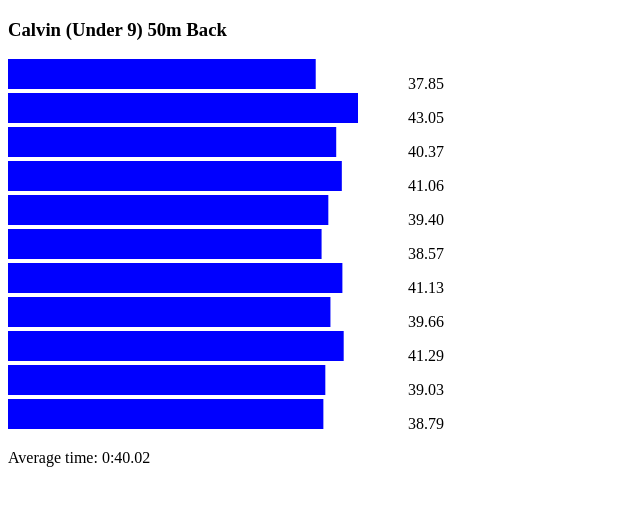
After one commit to calvindwade/HeadFirstPython, a Flask app: template Learning/webapp/templates/Calvin-9-50m-Back.html in a window 1280 px wide. The commit adds this page. Shown: the top 506 px of the page, without its empty margins (0-640 px from the left). Run offline with Flask 3, Linux system fonts and the light colour scheme; the template is opened without the code that fills it, so the values that code supplies are empty.

Commit message:
Chapter 8

```diff
--- /dev/null
+++ b/Learning/webapp/templates/Calvin-9-50m-Back.html
@@ -0,0 +1,43 @@
+<!DOCTYPE html>
+                    <html>
+                        <head>
+                            <title>Calvin (Under 9) 50m Back</title>
+                        </head>
+                        <body>
+                            <h3>Calvin (Under 9) 50m Back</h3>
+                            <svg height="30" width="400">
+                                <rect height="30" width="307.72" style="fill:rgb(0,0,255);" />
+                            </svg>37.85<br />
+                            <svg height="30" width="400">
+                                <rect height="30" width="350.0" style="fill:rgb(0,0,255);" />
+                            </svg>43.05<br />
+                            <svg height="30" width="400">
+                                <rect height="30" width="328.21" style="fill:rgb(0,0,255);" />
+                            </svg>40.37<br />
+                            <svg height="30" width="400">
+                                <rect height="30" width="333.82" style="fill:rgb(0,0,255);" />
+                            </svg>41.06<br />
+                            <svg height="30" width="400">
+                                <rect height="30" width="320.33" style="fill:rgb(0,0,255);" />
+                            </svg>39.40<br />
+                            <svg height="30" width="400">
+                                <rect height="30" width="313.58" style="fill:rgb(0,0,255);" />
+                            </svg>38.57<br />
+                            <svg height="30" width="400">
+                                <rect height="30" width="334.39" style="fill:rgb(0,0,255);" />
+                            </svg>41.13<br />
+                            <svg height="30" width="400">
+                                <rect height="30" width="322.44" style="fill:rgb(0,0,255);" />
+                            </svg>39.66<br />
+                            <svg height="30" width="400">
+                                <rect height="30" width="335.69" style="fill:rgb(0,0,255);" />
+                            </svg>41.29<br />
+                            <svg height="30" width="400">
+                                <rect height="30" width="317.32" style="fill:rgb(0,0,255);" />
+                            </svg>39.03<br />
+                            <svg height="30" width="400">
+                                <rect height="30" width="315.37" style="fill:rgb(0,0,255);" />
+                            </svg>38.79<br />
+                            <p>Average time: 0:40.02</p>
+                        </body>
+                    </html>
--- a/Learning/webapp/templates/select.html
+++ b/Learning/webapp/templates/select.html
@@ -9,7 +9,7 @@
     <select name="{{ select_id }}" id="{{ select_id }}">
 
         {% for name in data %}
-            <option value="{{ name }}">{{ name }}</option>
+            <option value="{{ name }}">{{ name.removesuffix(".txt").split("-",2)[-1] }}</option>
         {% endfor %}
 
     </select>
```
Also changed, not shown: 1 other file.
